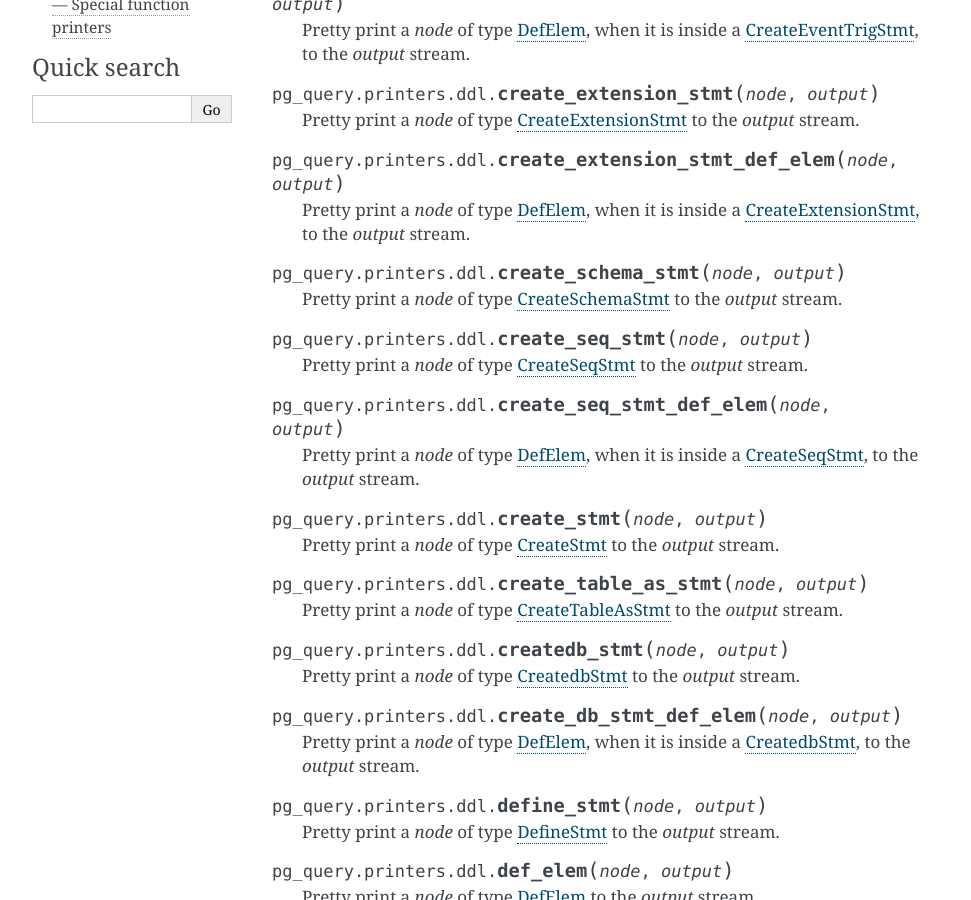
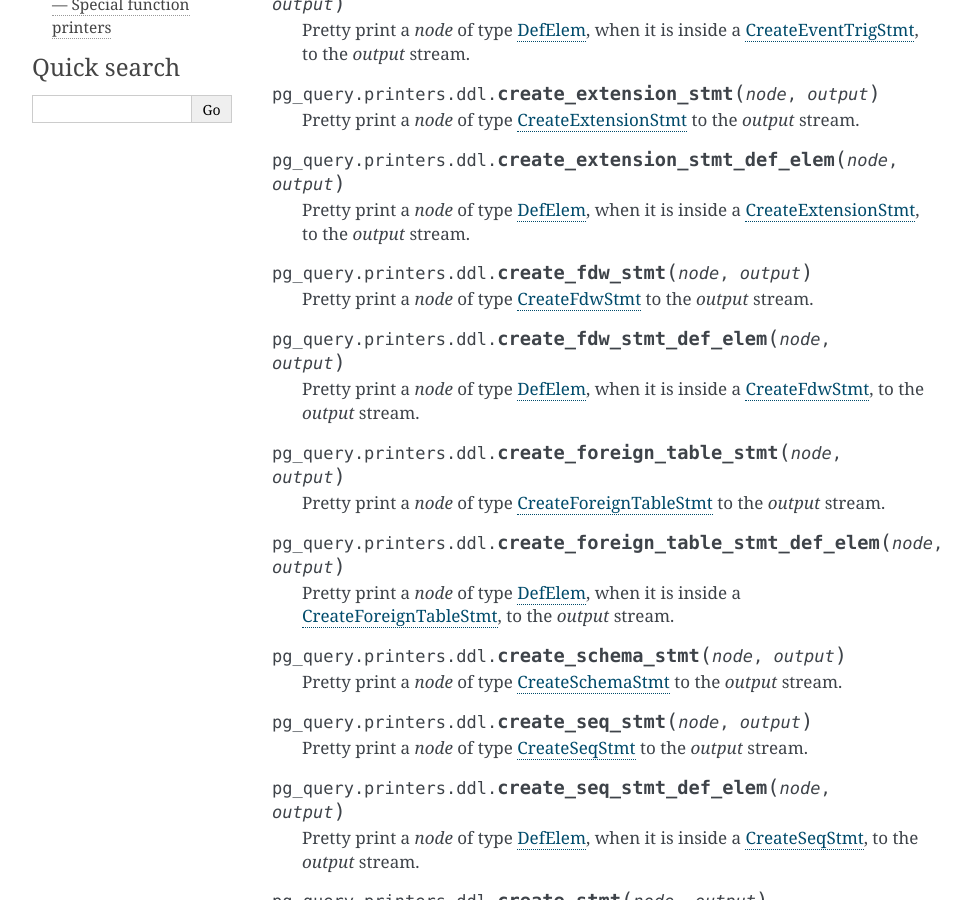
Before and after one commit to lelit/pglast, a Sphinx documentation site: the page built from docs/ddl.rst, in a window 1280 px wide and 900 px high, scrolled down 711 px. Shown: the whole window, without its empty margins (148-1119 px from the left). Built offline with Sphinx 7.4.7, drawn with Linux system fonts in a browser that asks for light colours.

Commit message:
Update printers doc

```diff
--- a/docs/ddl.rst
+++ b/docs/ddl.rst
@@ -79,6 +79,32 @@
 .. function:: create_extension_stmt_def_elem(node, output)
 
    Pretty print a `node` of type `DefElem <https://github.com/lfittl/libpg_query/blob/43ce2e8/src/postgres/include/nodes/parsenodes.h#L715>`__, when it is inside a `CreateExtensionStmt <https://github.com/lfittl/libpg_query/blob/43ce2e8/src/postgres/include/nodes/parsenodes.h#L2166>`__, to the `output` stream.
+
+.. index:: CreateFdwStmt
+
+.. function:: create_fdw_stmt(node, output)
+
+   Pretty print a `node` of type `CreateFdwStmt <https://github.com/lfittl/libpg_query/blob/43ce2e8/src/postgres/include/nodes/parsenodes.h#L2196>`__ to the `output` stream.
+
+.. index::
+   pair: CreateFdwStmt;DefElem
+
+.. function:: create_fdw_stmt_def_elem(node, output)
+
+   Pretty print a `node` of type `DefElem <https://github.com/lfittl/libpg_query/blob/43ce2e8/src/postgres/include/nodes/parsenodes.h#L715>`__, when it is inside a `CreateFdwStmt <https://github.com/lfittl/libpg_query/blob/43ce2e8/src/postgres/include/nodes/parsenodes.h#L2196>`__, to the `output` stream.
+
+.. index:: CreateForeignTableStmt
+
+.. function:: create_foreign_table_stmt(node, output)
+
+   Pretty print a `node` of type `CreateForeignTableStmt <https://github.com/lfittl/libpg_query/blob/43ce2e8/src/postgres/include/nodes/parsenodes.h#L2242>`__ to the `output` stream.
+
+.. index::
+   pair: CreateForeignTableStmt;DefElem
+
+.. function:: create_foreign_table_stmt_def_elem(node, output)
+
+   Pretty print a `node` of type `DefElem <https://github.com/lfittl/libpg_query/blob/43ce2e8/src/postgres/include/nodes/parsenodes.h#L715>`__, when it is inside a `CreateForeignTableStmt <https://github.com/lfittl/libpg_query/blob/43ce2e8/src/postgres/include/nodes/parsenodes.h#L2242>`__, to the `output` stream.
 
 .. index:: CreateSchemaStmt
 
```
